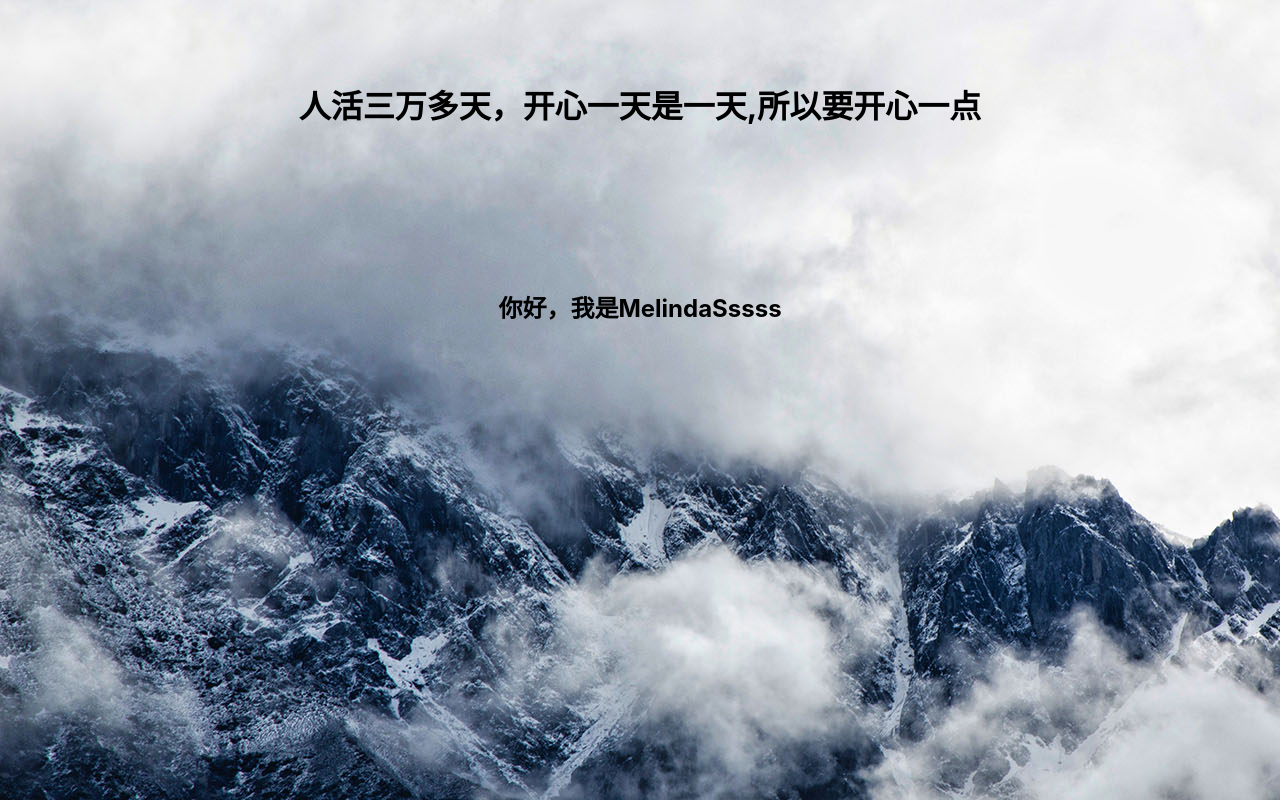
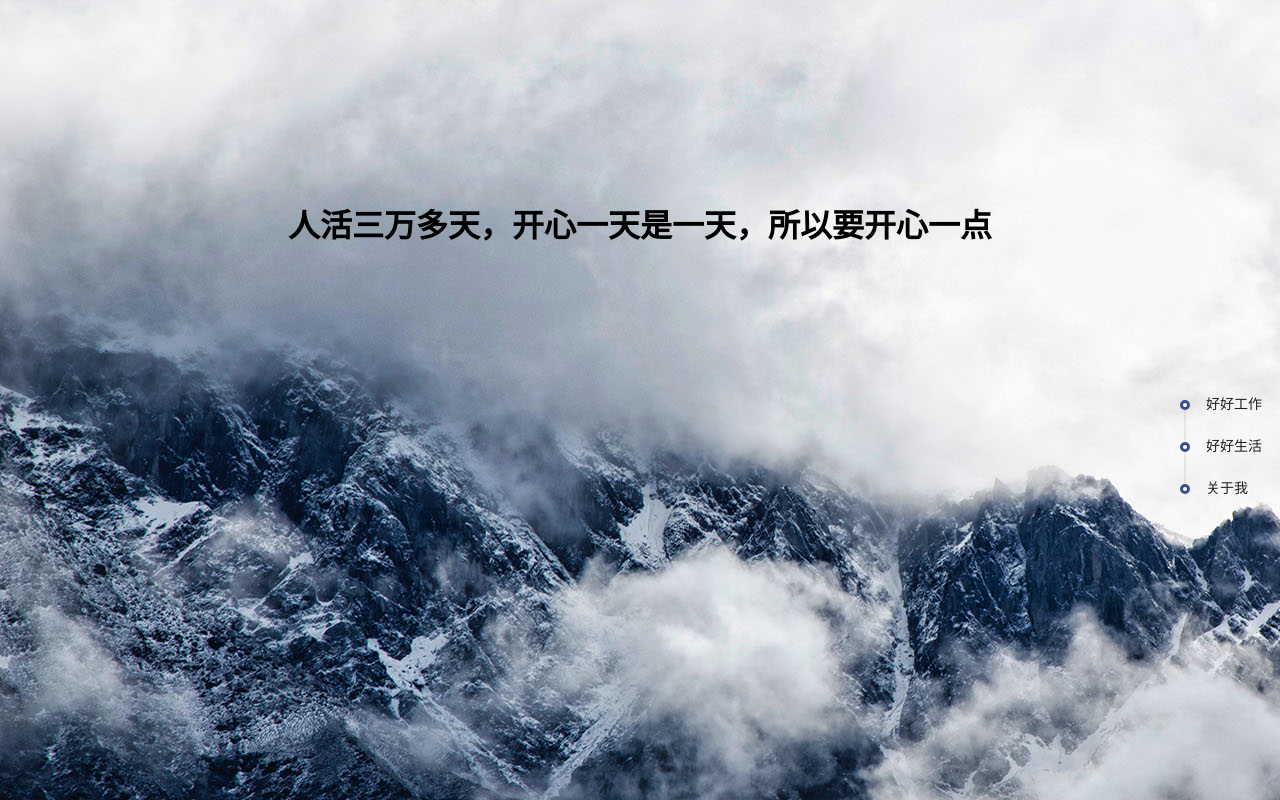
Before and after one commit to MelindaSssss/MelindaSssss.github.io, a React (Create React App) app: page / in a window 1280 px wide. Built offline with nearby package versions, Linux system fonts and the light colour scheme.

Commit message:
feat: 调整文件结构 ci

```diff
--- a/package.json
+++ b/package.json
@@ -11,6 +11,7 @@
     "@types/node": "^16.18.14",
     "@types/react": "^18.0.28",
     "@types/react-dom": "^18.0.11",
+    "antd": "^5.2.3",
     "react": "^18.2.0",
     "react-dom": "^18.2.0",
     "react-scripts": "5.0.1",
--- a/src/App.css
+++ b/src/App.css
@@ -1,8 +1,8 @@
 .App {
-  text-align: center;
-  background: url(./assets/images/home_background.jpg) repeat 0 0;
   width: 100%;
   height: 100%;
+  margin: 0;
+  padding: 0;
 }
 
 .App-logo {
@@ -25,6 +25,7 @@
   justify-content: center;
   font-size: calc(10px + 2vmin);
   color: white;
+  background: red;
 }
 
 .App-link {
--- a/src/App.tsx
+++ b/src/App.tsx
@@ -1,11 +1,21 @@
-import React from 'react'
+import { useState } from 'react'
 import './App.css'
 import HomePage from './pages/Home'
+import WorkPage from './pages/Work'
+import LifePage from './pages/Life'
+import IntroductionPage from './pages/Introduction'
+
+export type pageTypeProps = 'work' | 'life' | 'me' | null
 
 function App() {
+  const [pageType, setPageType] = useState<pageTypeProps>(null)
+
   return (
     <div className="App">
-      <HomePage />
+      {!pageType && <HomePage setPageType={setPageType} />}
+      {pageType === 'work' && <WorkPage />}
+      {pageType === 'life' && <LifePage />}
+      {pageType === 'me' && <IntroductionPage />}
     </div>
   )
 }
--- a/src/pages/Home/index.tsx
+++ b/src/pages/Home/index.tsx
@@ -1,18 +1,48 @@
-const HomePage = () => {
+import { Timeline } from 'antd'
+
+import './style/index.css'
+import type { pageTypeProps } from '../../App'
+
+type HomePageProps = {
+  setPageType: React.Dispatch<React.SetStateAction<pageTypeProps>>
+}
+const HomePage = (props: HomePageProps) => {
+  const { setPageType } = props
+  const TIME_LINE_DATA = [
+    {
+      color: 'rgb(58,79,138)',
+      children: (
+        <div className="line-item" onClick={() => setPageType('work')}>
+          好好工作
+        </div>
+      ),
+    },
+    {
+      color: 'rgb(58,79,138)',
+      children: (
+        <div className="line-item" onClick={() => setPageType('life')}>
+          好好生活
+        </div>
+      ),
+    },
+    {
+      color: 'rgb(58,79,138)',
+      children: (
+        <div className="line-item" onClick={() => setPageType('me')}>
+          关于我
+        </div>
+      ),
+    },
+  ]
+
   return (
-    <div>
-      <br />
-      <br />
-      <br />
-      <h1>人活三万多天，开心一天是一天,所以要开心一点</h1>
+    <div className="home-page">
+      <h1 className="slogan">人活三万多天，开心一天是一天，所以要开心一点</h1>
 
-      <br />
-      <br />
-      <br />
-      <br />
-      <br />
-      <br />
-      <h2>你好，我是MelindaSssss</h2>
+      {/* 首页引导 */}
+      <div className="time-line">
+        <Timeline items={TIME_LINE_DATA} />
+      </div>
     </div>
   )
 }
--- /dev/null
+++ b/src/pages/Home/style/index.css
@@ -0,0 +1,25 @@
+.home-page {
+  background: url(../../../assets/images/home_background.jpg) repeat 0 0;
+  width: 100%;
+  height: 100%;
+  box-sizing: border-box;
+}
+
+.slogan {
+  padding-top: 200px;
+  box-sizing: border-box;
+  text-align: center;
+  margin: 0;
+}
+
+.time-line {
+  width: 90px;
+  position: absolute;
+  right: 10px;
+  top: 50%;
+
+}
+
+.line-item {
+  cursor: pointer;
+}
--- /dev/null
+++ b/src/pages/Introduction/index.tsx
@@ -0,0 +1,5 @@
+const IntroductionPage = () => {
+  return <div>自我介绍</div>
+}
+
+export default IntroductionPage
--- /dev/null
+++ b/src/pages/Life/index.tsx
@@ -0,0 +1,5 @@
+const LifePage = () => {
+  return <div>生活主页</div>
+}
+
+export default LifePage
--- /dev/null
+++ b/src/pages/Work/index.tsx
@@ -0,0 +1,5 @@
+const WorkPage = () => {
+  return <div>工作主页</div>
+}
+
+export default WorkPage
```
Also changed, not shown: 1 other file (tests, documents, lock files or other folders).
